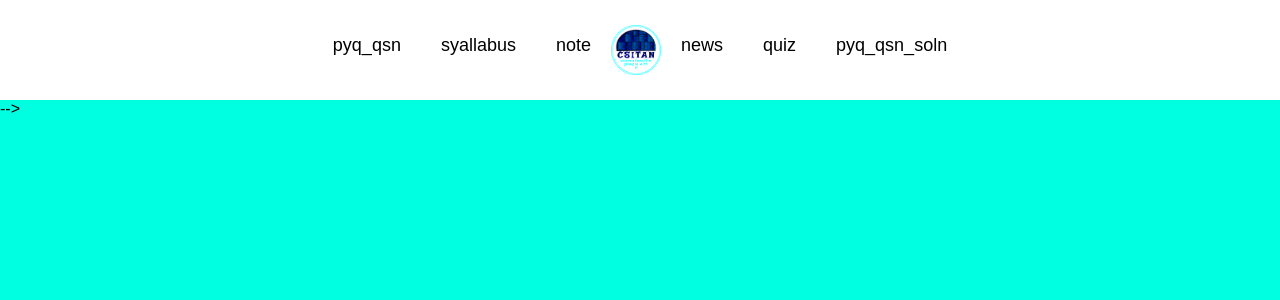
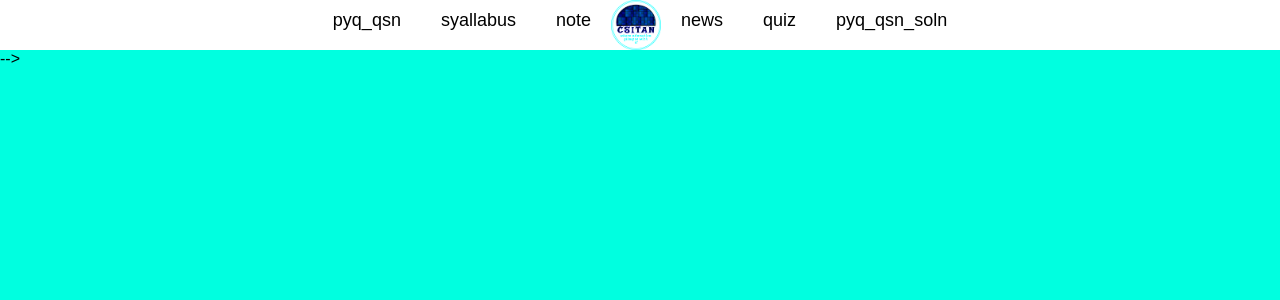
Before and after one commit to Sauravitweb/new-csit-website, a PHP site: page / in a window 1280 px wide. Shown: the top 300 px of the page. Run offline with PHP 8.4, Linux system fonts and the light colour scheme.

Commit message:
Update style.css
jjs

```diff
--- a/style.css
+++ b/style.css
@@ -15,7 +15,7 @@ body{
 #header {
     background-color: #fff;
     width: 100%;
-    height: 100px; /* Adjust height as needed */
+    height: 50px; /* Adjust height as needed */
     display: flex;
     align-items: center; /* Center items vertically */
     justify-content: center; /* Center items horizontally */
```
